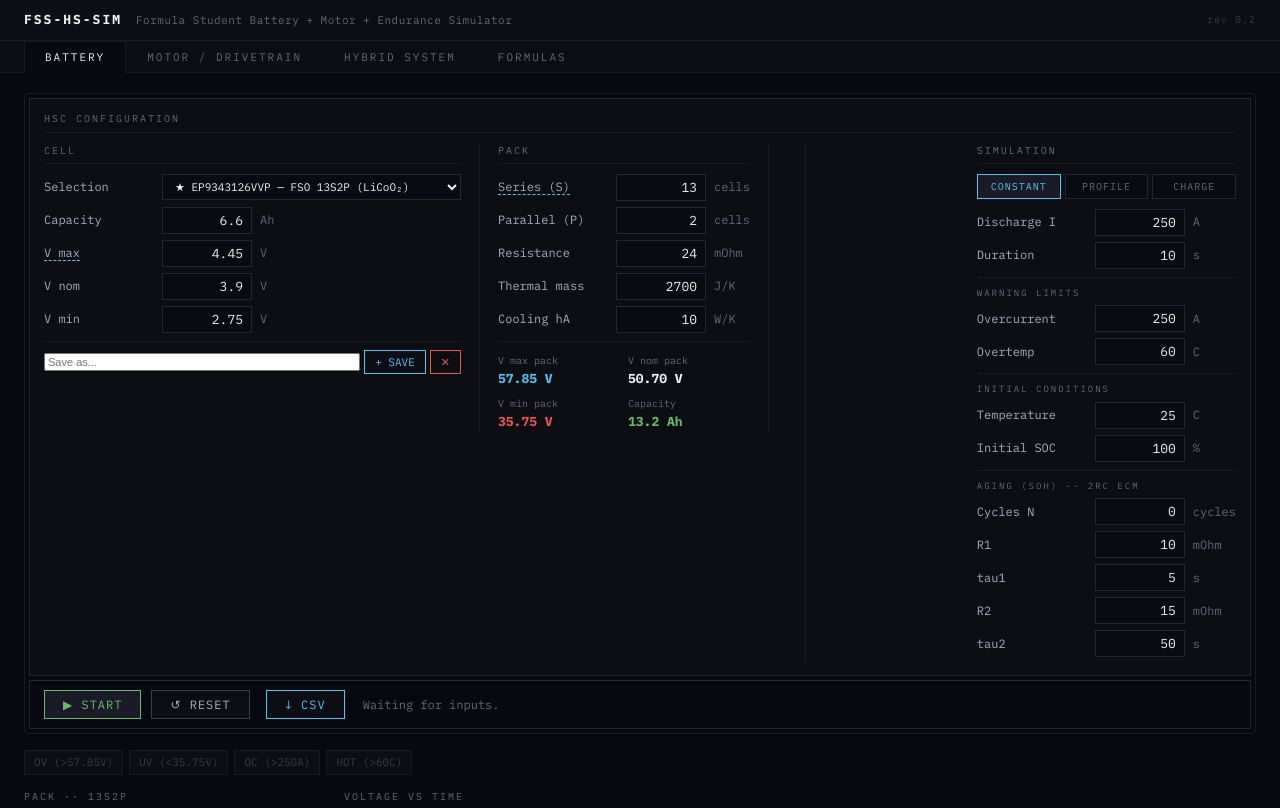
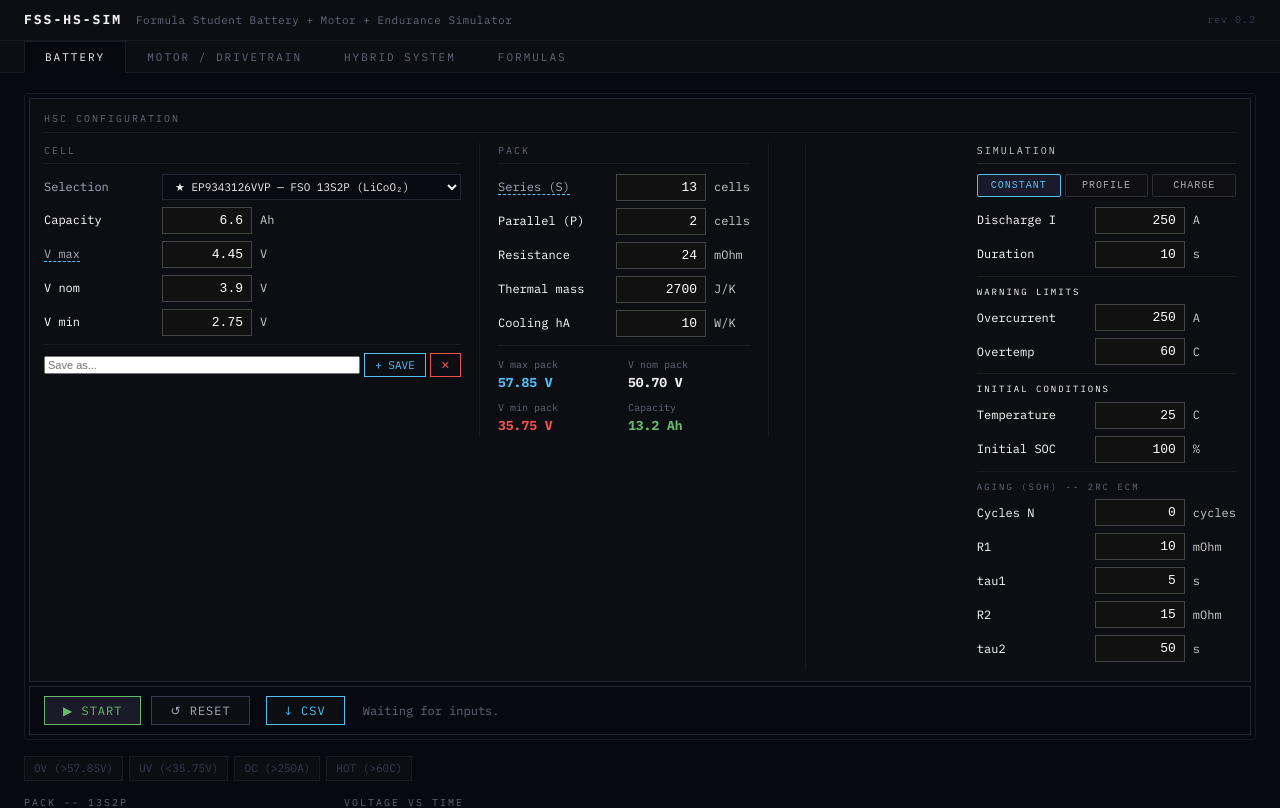
Before and after one commit to mestariwokki/FSS-HS-SIMULATOR, a React (Vite) app: page / in a window 1280 px wide. Shown: the top 808 px of the page. Built offline with nearby package versions, Linux system fonts and the light colour scheme.

Commit message:
Equation fix in enduranceModel and other changes

```diff
--- a/src/components/battery/SimModePanel.tsx
+++ b/src/components/battery/SimModePanel.tsx
@@ -1,5 +1,6 @@
 import type { SimMode, ProfileStep } from '../../types';
 import { ParamGroup } from '../common/ParamGroup';
+import { NumericInput } from '../common/NumericInput';
 
 interface SimModePanelProps {
   mode: SimMode;
@@ -39,7 +40,7 @@ export function SimModePanel(props: SimModePanelProps) {
 
   return (
     <div>
-      <div style={{ fontSize: '10px', color: 'var(--text-dim)', textTransform: 'uppercase', letterSpacing: '2px', marginBottom: '10px', paddingBottom: '5px', borderBottom: '1px solid var(--border-dim)' }}>
+      <div style={{ fontSize: '10px', color: '#ccc', textTransform: 'uppercase', letterSpacing: '2px', marginBottom: '10px', paddingBottom: '5px', borderBottom: '1px solid #2a2a2a' }}>
         Simulation
       </div>
 
@@ -51,12 +52,12 @@ export function SimModePanel(props: SimModePanelProps) {
             onClick={() => onModeChange(m)}
             style={{
               flex: 1, padding: '5px 4px',
-              fontFamily: "'IBM Plex Mono', 'Courier New', monospace", fontSize: '10px',
+              fontFamily: "'Courier New', monospace", fontSize: '10px',
               textTransform: 'uppercase', letterSpacing: '1px',
-              background: mode === m ? 'var(--bg-active)' : 'var(--bg-input)',
-              border: `1px solid ${mode === m ? (m === 'charge' ? 'var(--accent-vehicle)' : 'var(--accent-em)') : 'var(--border-main)'}`,
-              color: mode === m ? (m === 'charge' ? 'var(--accent-vehicle)' : 'var(--accent-em)') : 'var(--text-dim)',
-              cursor: 'pointer',
+              background: mode === m ? (m === 'charge' ? '#0f1a0f' : '#1a1a2a') : '#0f0f14',
+              border: `1px solid ${mode === m ? (m === 'charge' ? '#66bb6a' : '#4fc3f7') : '#2d2d38'}`,
+              color: mode === m ? (m === 'charge' ? '#66bb6a' : '#4fc3f7') : '#aaa',
+              cursor: 'pointer', borderRadius: '2px',
             }}
           >
             {MODE_LABELS[m]}
@@ -78,8 +79,8 @@ export function SimModePanel(props: SimModePanelProps) {
           <table style={{ width: '100%', borderCollapse: 'collapse', marginTop: '4px' }}>
             <thead>
               <tr>
-                <th style={{ fontFamily: "'IBM Plex Mono', monospace", fontSize: '9px', color: 'var(--text-dim)', textTransform: 'uppercase', letterSpacing: '1px', padding: '3px 4px', textAlign: 'left', borderBottom: '1px solid var(--border-dim)' }}>Duration (s)</th>
-                <th style={{ fontFamily: "'IBM Plex Mono', monospace", fontSize: '9px', color: 'var(--text-dim)', textTransform: 'uppercase', letterSpacing: '1px', padding: '3px 4px', textAlign: 'left', borderBottom: '1px solid var(--border-dim)' }}>Current (A)</th>
+                <th style={{ fontFamily: "'Courier New', monospace", fontSize: '9px', color: '#bbb', textTransform: 'uppercase', letterSpacing: '1px', padding: '3px 4px', textAlign: 'left', borderBottom: '1px solid #222' }}>Duration (s)</th>
+                <th style={{ fontFamily: "'Courier New', monospace", fontSize: '9px', color: '#bbb', textTransform: 'uppercase', letterSpacing: '1px', padding: '3px 4px', textAlign: 'left', borderBottom: '1px solid #222' }}>Current (A)</th>
                 <th style={{ width: '20px' }}></th>
               </tr>
             </thead>
@@ -87,35 +88,35 @@ export function SimModePanel(props: SimModePanelProps) {
               {profileSteps.map((step, i) => (
                 <tr key={i}>
                   <td style={{ padding: '2px' }}>
-                    <input
-                      type="number"
+                    <NumericInput
                       value={step.duration_s}
-                      onChange={e => {
+                      onChange={v => {
                         const newSteps = [...profileSteps];
-                        newSteps[i] = { ...step, duration_s: parseFloat(e.target.value) || 0 };
+                        newSteps[i] = { ...step, duration_s: v };
                         onProfileChange(newSteps);
                       }}
                       min={1} max={3600} step={1}
                       style={{
-                        width: '100%', fontSize: '12px',
-                        padding: '3px 5px',
+                        width: '100%', background: '#0a0a0a', border: '1px solid #252530',
+                        color: '#e0e0e0', fontFamily: "'Courier New', monospace", fontSize: '12px',
+                        padding: '3px 5px', borderRadius: '2px',
                       }}
                     />
                   </td>
                   <td style={{ padding: '2px' }}>
-                    <input
-                      type="number"
+                    <NumericInput
                       value={step.current_A}
-                      onChange={e => {
+                      onChange={v => {
                         const newSteps = [...profileSteps];
-                        newSteps[i] = { ...step, current_A: parseFloat(e.target.value) || 0 };
+                        newSteps[i] = { ...step, current_A: v };
                         onProfileChange(newSteps);
                       }}
                       min={-200} max={600} step={1}
                       style={{
-                        width: '100%', fontSize: '12px',
-                        padding: '3px 5px',
-                        color: step.current_A < 0 ? 'var(--accent-vehicle)' : 'var(--text-primary)',
+                        width: '100%', background: '#0a0a0a', border: '1px solid #252530',
+                        color: step.current_A < 0 ? '#66bb6a' : '#e0e0e0',
+                        fontFamily: "'Courier New', monospace", fontSize: '12px',
+                        padding: '3px 5px', borderRadius: '2px',
                       }}
                     />
                   </td>
@@ -123,8 +124,8 @@ export function SimModePanel(props: SimModePanelProps) {
                     {profileSteps.length > 1 && (
                       <button
                         onClick={() => onProfileChange(profileSteps.filter((_, j) => j !== i))}
-                        style={{ background: 'none', border: 'none', color: 'var(--text-faint)', cursor: 'pointer', fontSize: '14px', padding: '0 4px' }}
-                      >✕</button>
+                        style={{ background: 'none', border: 'none', color: '#444', cursor: 'pointer', fontSize: '14px', padding: '0 4px' }}
+                      >x</button>
                     )}
                   </td>
                 </tr>
@@ -134,12 +135,12 @@ export function SimModePanel(props: SimModePanelProps) {
           <button
             onClick={() => onProfileChange([...profileSteps, { duration_s: 60, current_A: 50 }])}
             style={{
-              width: '100%', marginTop: '4px', padding: '4px', background: 'var(--bg-input)',
-              border: '1px dashed var(--border-main)', color: 'var(--text-dim)',
-              fontSize: '10px', cursor: 'pointer', letterSpacing: '1px',
+              width: '100%', marginTop: '4px', padding: '4px', background: '#0a0a0a',
+              border: '1px dashed #2d2d38', color: '#555', fontFamily: "'Courier New', monospace",
+              fontSize: '10px', cursor: 'pointer', borderRadius: '2px', letterSpacing: '1px',
             }}
           >+ add step</button>
-          <div style={{ fontSize: '10px', color: 'var(--text-dim)', marginTop: '4px', textAlign: 'right' }}>
+          <div style={{ fontFamily: "'Courier New', monospace", fontSize: '10px', color: '#bbb', marginTop: '4px', textAlign: 'right' }}>
             Total: {totalDuration} s
           </div>
         </div>
@@ -151,7 +152,7 @@ export function SimModePanel(props: SimModePanelProps) {
           <ParamGroup label="CC current" value={props.chargeCurrent} onChange={props.onChargeCurrentChange} min={1} max={200} step={1} unit="A" />
           <ParamGroup label="Cutoff I" value={props.chargeCutoff} onChange={props.onChargeCutoffChange} min={0.1} max={20} step={0.1} unit="A" />
           <ParamGroup label="Max time" value={props.chargeDuration} onChange={props.onChargeDurationChange} min={60} max={14400} step={60} unit="s" />
-          <div style={{ fontSize: '10px', color: 'var(--text-dim)', marginTop: '6px', lineHeight: 1.5 }}>
+          <div style={{ fontFamily: "'Courier New', monospace", fontSize: '10px', color: '#666', marginTop: '6px', lineHeight: 1.5 }}>
             CC: constant current until V &ge; V_max<br />
             CV: current decays, stop when I &lt; cutoff
           </div>
@@ -159,15 +160,15 @@ export function SimModePanel(props: SimModePanelProps) {
       )}
 
       {/* Limits */}
-      <div style={{ marginTop: '8px', paddingTop: '8px', borderTop: '1px solid var(--border-dim)' }}>
-        <div style={{ fontSize: '9px', color: 'var(--text-dim)', textTransform: 'uppercase', letterSpacing: '2px', marginBottom: '6px' }}>Warning limits</div>
+      <div style={{ marginTop: '8px', paddingTop: '8px', borderTop: '1px solid #1e1e1e' }}>
+        <div style={{ fontSize: '9px', color: '#fff', textTransform: 'uppercase', letterSpacing: '2px', marginBottom: '6px' }}>Warning limits</div>
         <ParamGroup label="Overcurrent" value={props.ocLimit} onChange={props.onOcLimitChange} min={1} max={600} step={1} unit="A" />
         <ParamGroup label="Overtemp" value={props.tLimit} onChange={props.onTLimitChange} min={30} max={90} step={1} unit="C" />
       </div>
 
       {/* Initial conditions */}
-      <div style={{ marginTop: '8px', paddingTop: '8px', borderTop: '1px solid var(--border-dim)' }}>
-        <div style={{ fontSize: '9px', color: 'var(--text-dim)', textTransform: 'uppercase', letterSpacing: '2px', marginBottom: '6px' }}>Initial conditions</div>
+      <div style={{ marginTop: '8px', paddingTop: '8px', borderTop: '1px solid #1e1e1e' }}>
+        <div style={{ fontSize: '9px', color: '#fff', textTransform: 'uppercase', letterSpacing: '2px', marginBottom: '6px' }}>Initial conditions</div>
         <ParamGroup label="Temperature" value={props.t0} onChange={props.onT0Change} min={-20} max={60} step={1} unit="C" />
         <ParamGroup label="Initial SOC" value={props.soc0} onChange={props.onSoc0Change} min={10} max={100} step={5} unit="%" />
       </div>
--- a/src/components/common/ParamGroup.tsx
+++ b/src/components/common/ParamGroup.tsx
@@ -1,3 +1,4 @@
+import { NumericInput } from './NumericInput';
 import { InfoTooltip } from './InfoTooltip';
 
 interface ParamGroupProps {
@@ -9,7 +10,6 @@ interface ParamGroupProps {
   step?: number;
   unit: string;
   title?: string;
-  /** Key in tooltips.ts to attach an InfoTooltip to the label */
   infoTerm?: string;
 }
 
@@ -19,12 +19,12 @@ export function ParamGroup({ label, value, onChange, min, max, step, unit, title
       display: 'flex',
       alignItems: 'center',
       gap: '8px',
-      marginBottom: '6px',
+      marginBottom: '7px',
     }}>
       <label
         title={title}
         style={{
-          color: 'var(--text-secondary)',
+          color: '#fff',
           fontSize: '12px',
           whiteSpace: 'nowrap',
           minWidth: '110px',
@@ -34,19 +34,24 @@ export function ParamGroup({ label, value, onChange, min, max, step, unit, title
           ? <InfoTooltip term={infoTerm} label={label} />
           : label}
       </label>
-      <input
-        type="number"
+      <NumericInput
         value={value}
-        onChange={e => onChange(parseFloat(e.target.value) || 0)}
+        onChange={onChange}
         min={min}
         max={max}
         step={step}
         style={{
+          background: '#111',
+          color: '#fff',
+          border: '1px solid #444',
+          padding: '5px 8px',
+          fontFamily: "'Courier New', monospace",
+          fontSize: '13px',
           width: '90px',
           textAlign: 'right',
         }}
       />
-      <span style={{ color: 'var(--text-dim)', fontSize: '12px', minWidth: '20px' }}>{unit}</span>
+      <span style={{ color: '#ccc', fontSize: '12px', minWidth: '20px' }}>{unit}</span>
     </div>
   );
 }
--- a/src/simulation/endurance/enduranceModel.ts
+++ b/src/simulation/endurance/enduranceModel.ts
@@ -66,7 +66,7 @@ export function simulateBrakeSegment(
   const v0 = v0_kmh / 3.6;
   const v1 = v1_kmh / 3.6;
   const dE_kin = 0.5 * mass_kg * (v0 * v0 - v1 * v1);
-  const E_regen_Wh = dE_kin * eta_regen / eta_esc / 3600;
+  const E_regen_Wh = dE_kin * eta_regen * eta_esc / 3600;
   const a_brake = 15;
   const dist = (v0 * v0 - v1 * v1) / (2 * a_brake);
   const t = (v0 - v1) / a_brake;
```
